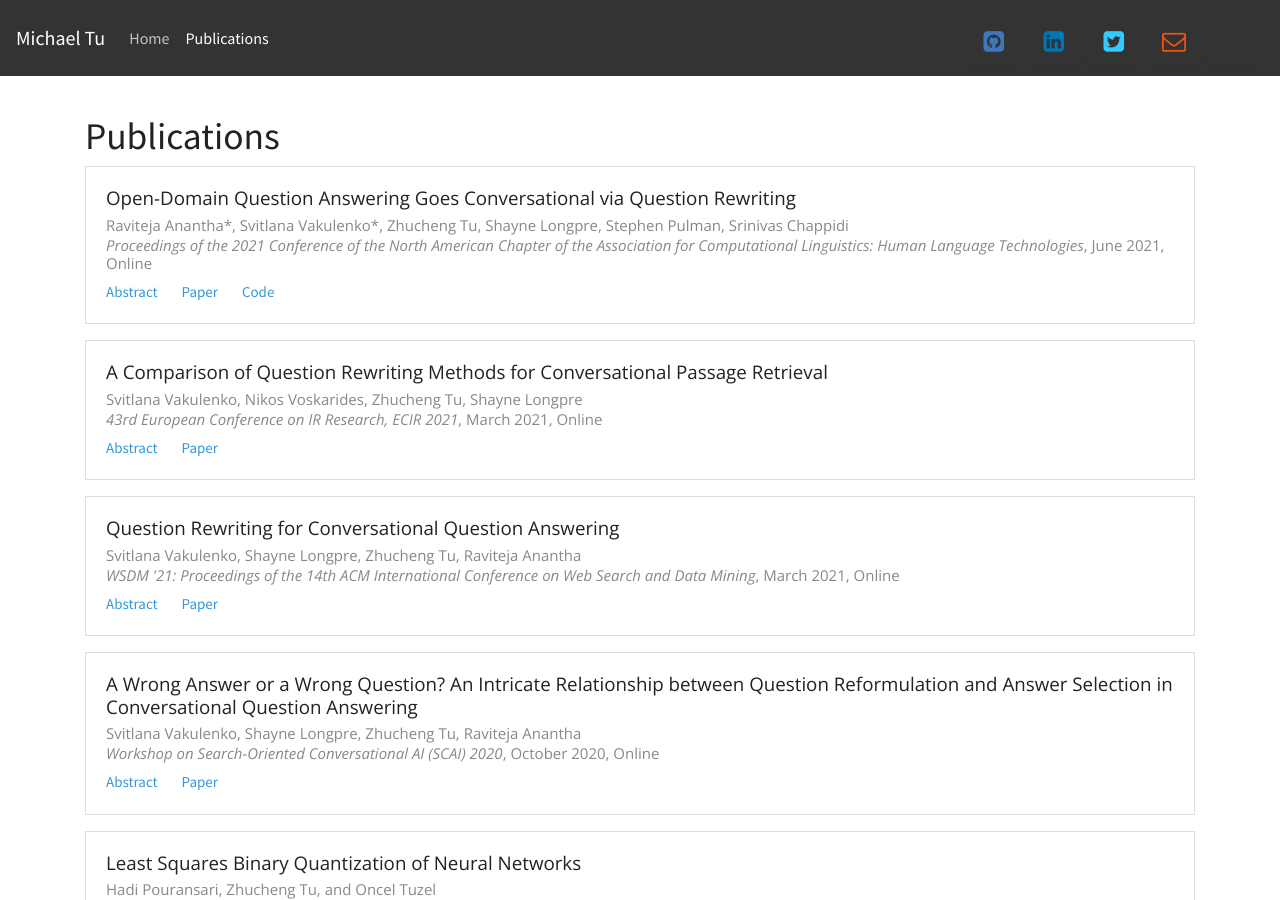
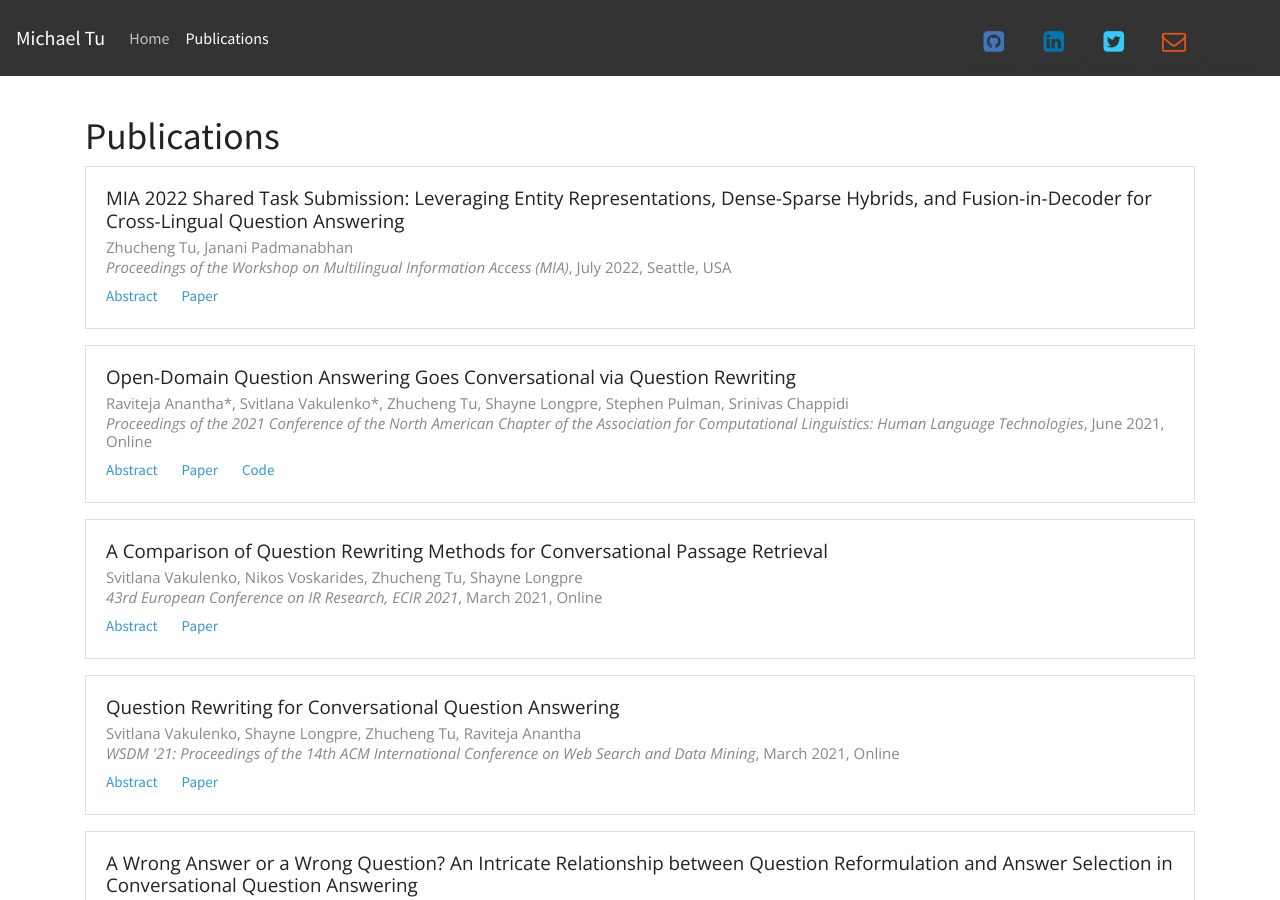
Before and after one commit to tuzhucheng/tuzhucheng.github.io, a Jekyll site: the page built from publications/index.html, in a window 1280 px wide and 900 px high. Built offline with Jekyll 4.4.1, drawn with Linux system fonts in a browser that asks for light colours; nearby versions of some CDN libraries; comment, search, counter and statistics services are not loaded; a style sheet for code colours, icons or effects is not loaded.

Commit message:
Update 2022 pubs.

```diff
--- a/_data/publications.yml
+++ b/_data/publications.yml
@@ -6,6 +6,15 @@
 #  abstract: Abstract
 #  location: Location of venue
 #  year: year
+
+- id: tu2022mia
+  names: "<strong>Zhucheng Tu</strong>, Janani Padmanabhan"
+  title: "MIA 2022 Shared Task Submission: Leveraging Entity Representations, Dense-Sparse Hybrids, and Fusion-in-Decoder for Cross-Lingual Question Answering"
+  link: https://arxiv.org/abs/2207.01940
+  abstract: "We describe our two-stage system for the Multilingual Information Access (MIA) 2022 Shared Task on Cross-Lingual Open-Retrieval Question Answering. The first stage consists of multilingual passage retrieval with a hybrid dense and sparse retrieval strategy. The second stage consists of a reader which outputs the answer from the top passages returned by the first stage. We show the efficacy of using entity representations, sparse retrieval signals to help dense retrieval, and Fusion-in-Decoder. On the development set, we obtain 43.46 F1 on XOR-TyDi QA and 21.99 F1 on MKQA, for an average F1 score of 32.73. On the test set, we obtain 40.93 F1 on XOR-TyDi QA and 22.29 F1 on MKQA, for an average F1 score of 31.61. We improve over the official baseline by over 4 F1 points on both the development and test sets."
+  booktitle: "Proceedings of the Workshop on Multilingual Information Access (MIA)"
+  location: Seattle, USA
+  year: July 2022
 
 - id: anantha2020open
   names: "Raviteja Anantha*, Svitlana Vakulenko*, <strong>Zhucheng Tu</strong>, Shayne Longpre, Stephen Pulman, Srinivas Chappidi"
```
